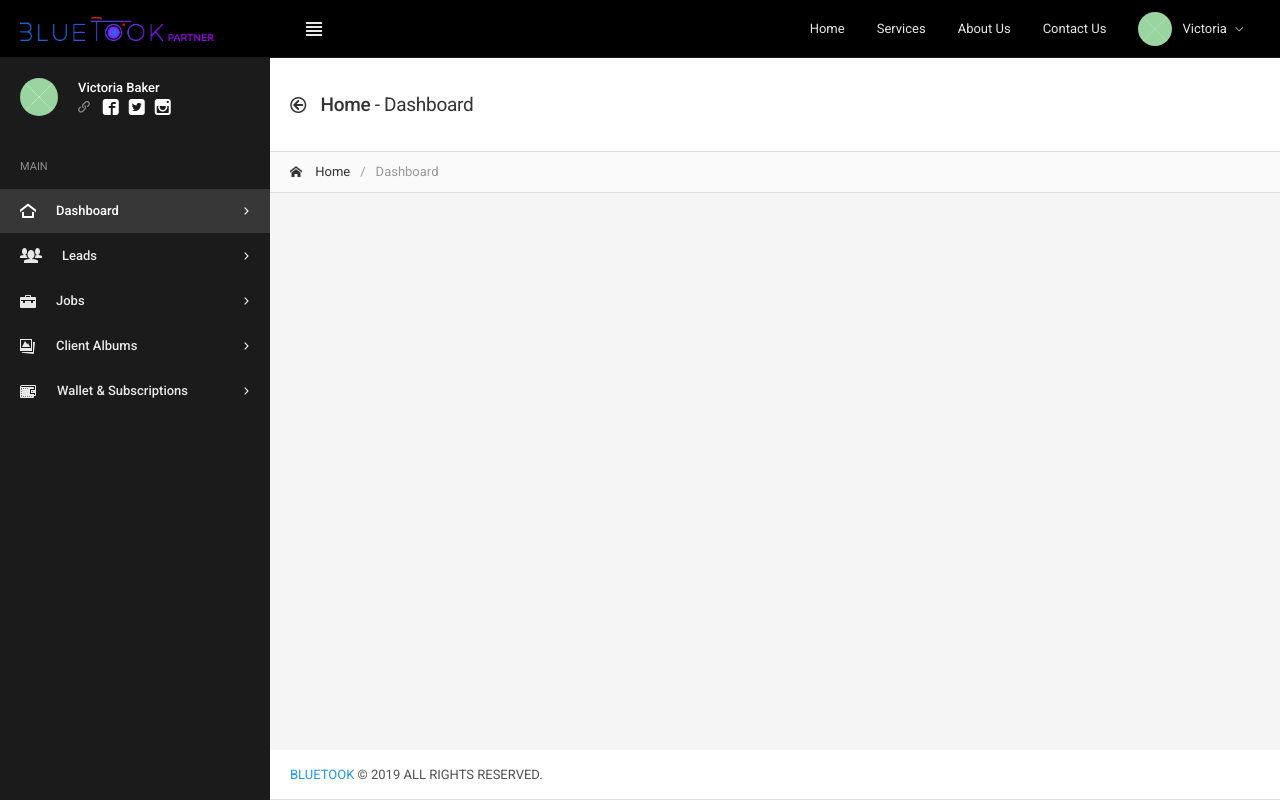
After one commit to idenisysinc/BlueTook, a PHP site: page /partner-dashboard.php in a window 1280 px wide. The commit adds this page. Run offline with PHP 8.4, Linux system fonts and the light colour scheme.

Commit message:
Partner Dashboard UI

```diff
--- a/assets/css/custom.css
+++ b/assets/css/custom.css
@@ -4,3 +4,43 @@
 .navbar-brand img{
 	height: 1.5rem;
 }
+.grey-bg{
+	background-color: #1b1b1b;
+}
+.sidebar-dark .nav-sidebar>.nav-item-open>.nav-link:not(.disabled),
+.sidebar-dark .nav-sidebar>.nav-item>.nav-link.active,
+.sidebar-light .card[class*=bg-]:not(.bg-light):not(.bg-white):not(.bg-transparent) .nav-sidebar>.nav-item-open>.nav-link:not(.disabled),
+.sidebar-light .card[class*=bg-]:not(.bg-light):not(.bg-white):not(.bg-transparent) .nav-sidebar>.nav-item>.nav-link.active{
+	background-color: #373737!important;
+}
+.social-link{
+	color: #fff!important;
+}
+.social-link:hover{
+	color: rgba(255, 255, 255, 0.75)!important;
+}
+.btn{
+	background-color: #1b1b1b;
+}
+.btn:hover{
+	background-color: #373737;
+}
+.btn-light{
+	background-color: #fafafa;
+}
+.btn-light:hover{
+	background-color: #f5f5f5;
+}
+/*------- Media Query --------*/
+@media (min-width: 768px){
+.sidebar-xs .sidebar-main.sidebar-dark .nav-sidebar>.nav-item-submenu>.nav-group-sub {
+    background-color: #1b1b1b;
+    border-left: 1px solid rgba(255,255,255,.1);
+}
+}
+@media (min-width: 768px){
+.sidebar-xs .sidebar-main .nav-sidebar>.nav-item-submenu>.nav-group-sub[data-submenu-title]:before {
+    padding-bottom: .75rem;
+    border-bottom: 1px solid #676767;
+}
+}
--- a/header.php
+++ b/header.php
@@ -39,8 +39,12 @@
 
 				<div class="dropdown-menu dropdown-menu-right">
 					<a href="#" class="dropdown-item"><i class="icon-user-plus"></i> My profile</a>
-					<a href="#" class="dropdown-item"><i class="icon-coins"></i> My balance</a>
-					<a href="#" class="dropdown-item"><i class="icon-comment-discussion"></i> Messages <span class="badge badge-pill bg-blue ml-auto">58</span></a>
+					<a href="#" class="dropdown-item"><i class="icon-info3"></i> About</a>
+					<a href="#" class="dropdown-item"><i class="icon-medal"></i> Experiences</a>
+					<a href="#" class="dropdown-item"><i class="icon-images2"></i> One Click Album</a>
+					<a href="#" class="dropdown-item"><i class="icon-link"></i> Social Links</a>
+					<a href="#" class="dropdown-item"><i class="icon-wrench3"></i> Services &amp; Prices</a>
+					<a href="#" class="dropdown-item"><i class="icon-thumbs-up3"></i> Reviews &amp; Recomendations</a>
 					<div class="dropdown-divider"></div>
 					<a href="#" class="dropdown-item"><i class="icon-cog5"></i> Account settings</a>
 					<a href="#" class="dropdown-item"><i class="icon-switch2"></i> Logout</a>
--- /dev/null
+++ b/main-sidebar.php
@@ -0,0 +1,104 @@
+<div class="sidebar sidebar-dark grey-bg sidebar-main sidebar-expand-md">
+
+	<!-- Sidebar mobile toggler -->
+	<div class="sidebar-mobile-toggler text-center">
+		<a href="#" class="sidebar-mobile-main-toggle">
+			<i class="icon-arrow-left8"></i>
+		</a>
+		Navigation
+		<a href="#" class="sidebar-mobile-expand">
+			<i class="icon-screen-full"></i>
+			<i class="icon-screen-normal"></i>
+		</a>
+	</div>
+	<!-- /sidebar mobile toggler -->
+
+
+	<!-- Sidebar content -->
+	<div class="sidebar-content">
+
+		<!-- User menu -->
+		<div class="sidebar-user">
+			<div class="card-body">
+				<div class="media">
+					<div class="mr-3">
+						<a href="#"><img src="assets/images/placeholders/placeholder.jpg" width="38" height="38" class="rounded-circle" alt=""></a>
+					</div>
+
+					<div class="media-body">
+						<div class="media-title font-weight-semibold">Victoria Baker</div>
+						<div class="font-size-xs">
+							<i class="icon-link font-size-sm mr-2 opacity-50"></i>
+							<a href="#" class="social-link" target="_blank"><i class="icon-facebook2 mr-2"></i></a><a href="#" class="social-link" target="_blank"><i class="icon-twitter2 mr-2"></i></a><a href="#" class="social-link" target="_blank"><i class="icon-instagram "></i></a>
+						</div>
+					</div>
+
+				</div>
+			</div>
+		</div>
+		<!-- /user menu -->
+
+
+		<!-- Main navigation -->
+		<div class="card card-sidebar-mobile">
+			<ul class="nav nav-sidebar" data-nav-type="accordion">
+
+				<!-- Main -->
+				<li class="nav-item-header"><div class="text-uppercase font-size-xs line-height-xs">Main</div> <i class="icon-menu" title="Main"></i></li>
+				<li class="nav-item nav-item-submenu">
+					<a href="#" class="nav-link active"><i class="icon-home4"></i> <span>Dashboard</span></a>
+
+					<ul class="nav nav-group-sub" data-submenu-title="Dashboard">
+						<li class="nav-item"><a href="#" class="nav-link active">Lead Analysis</a></li>
+						<li class="nav-item"><a href="#" class="nav-link">Profile Analysis</a></li>
+					</ul>
+				</li>
+				<li class="nav-item nav-item-submenu">
+					<a href="#" class="nav-link"><i class="icon-users4"></i> <span>Leads</span></a>
+
+					<ul class="nav nav-group-sub" data-submenu-title="Leads">
+						<li class="nav-item"><a href="#" class="nav-link">New Leads</a></li>
+						<li class="nav-item"><a href="#" class="nav-link">Responded Leads</a></li>
+						<li class="nav-item"><a href="#" class="nav-link">Missed Leads</a></li>
+						<li class="nav-item"><a href="#" class="nav-link">Rejected Leads</a></li>
+						<li class="nav-item"><a href="#" class="nav-link">Closed Leads</a></li>
+					</ul>
+				</li>
+				<li class="nav-item nav-item-submenu">
+					<a href="#" class="nav-link"><i class="icon-briefcase3"></i> <span>Jobs</span></a>
+
+					<ul class="nav nav-group-sub" data-submenu-title="Jobs">
+						<li class="nav-item"><a href="#" class="nav-link">New Jobs</a></li>
+						<li class="nav-item"><a href="#" class="nav-link">Ongoing Jobs</a></li>
+						<li class="nav-item"><a href="#" class="nav-link">Missed Leads</a></li>
+						<li class="nav-item"><a href="#" class="nav-link">Closed Jobs</a></li>
+						<li class="nav-item"><a href="#" class="nav-link">Jobs Feedback</a></li>
+					</ul>
+				</li>
+				<li class="nav-item nav-item-submenu">
+					<a href="#" class="nav-link"><i class="icon-images3"></i> <span>Client Albums</span></a>
+
+					<ul class="nav nav-group-sub" data-submenu-title="Client Albums">
+						<li class="nav-item"><a href="#" class="nav-link">Create New Album</a></li>
+						<li class="nav-item"><a href="#" class="nav-link">Manage Albums</a></li>
+					</ul>
+				</li>
+				<li class="nav-item nav-item-submenu">
+					<a href="#" class="nav-link"><i class="icon-wallet"></i> <span>Wallet &amp; Subscriptions</span></a>
+
+					<ul class="nav nav-group-sub" data-submenu-title="Wallet &amp; Subscriptions">
+						<li class="nav-item"><a href="#" class="nav-link">My Wallet</a></li>
+						<li class="nav-item"><a href="#" class="nav-link">My Subscriptions</a></li>
+						<li class="nav-item"><a href="#" class="nav-link">Payment History</a></li>
+					</ul>
+				</li>
+				<!-- /main -->
+
+			</ul>
+		</div>
+		<!-- /main navigation -->
+
+	</div>
+	<!-- /sidebar content -->
+
+</div>
--- /dev/null
+++ b/partner-dashboard.php
@@ -0,0 +1,91 @@
+<!DOCTYPE html>
+<html lang="en">
+<head>
+	<meta charset="utf-8">
+	<meta http-equiv="X-UA-Compatible" content="IE=edge">
+	<meta name="viewport" content="width=device-width, initial-scale=1, shrink-to-fit=no">
+	<title>Partner Dashboard</title>
+
+	<!-- Global stylesheets -->
+	<link href="https://fonts.googleapis.com/css?family=Roboto:400,300,100,500,700,900" rel="stylesheet" type="text/css">
+	<link href="assets/css/icons/icomoon/styles.min.css" rel="stylesheet" type="text/css">
+	<link href="assets/css/bootstrap.min.css" rel="stylesheet" type="text/css">
+	<link href="assets/css/bootstrap_limitless.min.css" rel="stylesheet" type="text/css">
+	<link href="assets/css/layout.min.css" rel="stylesheet" type="text/css">
+	<link href="assets/css/components.min.css" rel="stylesheet" type="text/css">
+	<link href="assets/css/colors.min.css" rel="stylesheet" type="text/css">
+	<link href="assets/css/custom.css" rel="stylesheet" type="text/css">
+	<!-- /global stylesheets -->
+
+	<!-- Core JS files -->
+	<script src="assets/js/main/jquery.min.js"></script>
+	<script src="assets/js/main/bootstrap.bundle.min.js"></script>
+	<script src="assets/js/plugins/loaders/blockui.min.js"></script>
+	<!-- /core JS files -->
+
+	<!-- Theme JS files -->
+	<!-- script for form -->
+	<script src="assets/js/plugins/forms/styling/uniform.min.js"></script>
+	<script src="assets/js/demo_pages/login.js"></script>
+	<!-- /script for form -->
+	<script src="assets/js/app.js"></script>
+	<!-- /theme JS files -->
+
+</head>
+
+<body>
+
+	<!-- Main navbar -->
+	<?php include('header.php') ?>
+	<!-- /main navbar -->
+
+
+	<!-- Page content -->
+	<div class="page-content">
+
+		<!-- Main sidebar -->
+		<?php include('main-sidebar.php') ?>
+		<!-- /main sidebar -->
+
+
+		<!-- Main content -->
+		<div class="content-wrapper">
+
+			<!-- Page header -->
+			<div class="page-header page-header-light">
+				<div class="page-header-content header-elements-md-inline">
+					<div class="page-title d-flex">
+						<h4><i class="icon-arrow-left52 mr-2"></i> <span class="font-weight-semibold">Home</span> - Dashboard</h4>
+					</div>
+				</div>
+
+				<div class="breadcrumb-line breadcrumb-line-light header-elements-md-inline">
+					<div class="d-flex">
+						<div class="breadcrumb">
+							<a href="#" class="breadcrumb-item"><i class="icon-home2 mr-2"></i> Home</a>
+							<span class="breadcrumb-item active">Dashboard</span>
+						</div>
+					</div>
+
+				</div>
+			</div>
+			<!-- /page header -->
+
+
+			<!-- Content area -->
+			<div class="h-100"></div>
+			<!-- /content area -->
+
+
+			<!-- Footer -->
+			<?php include('footer.php') ?>
+			<!-- /footer -->
+
+		</div>
+		<!-- /main content -->
+
+	</div>
+	<!-- /page content -->
+
+</body>
+</html>
```
